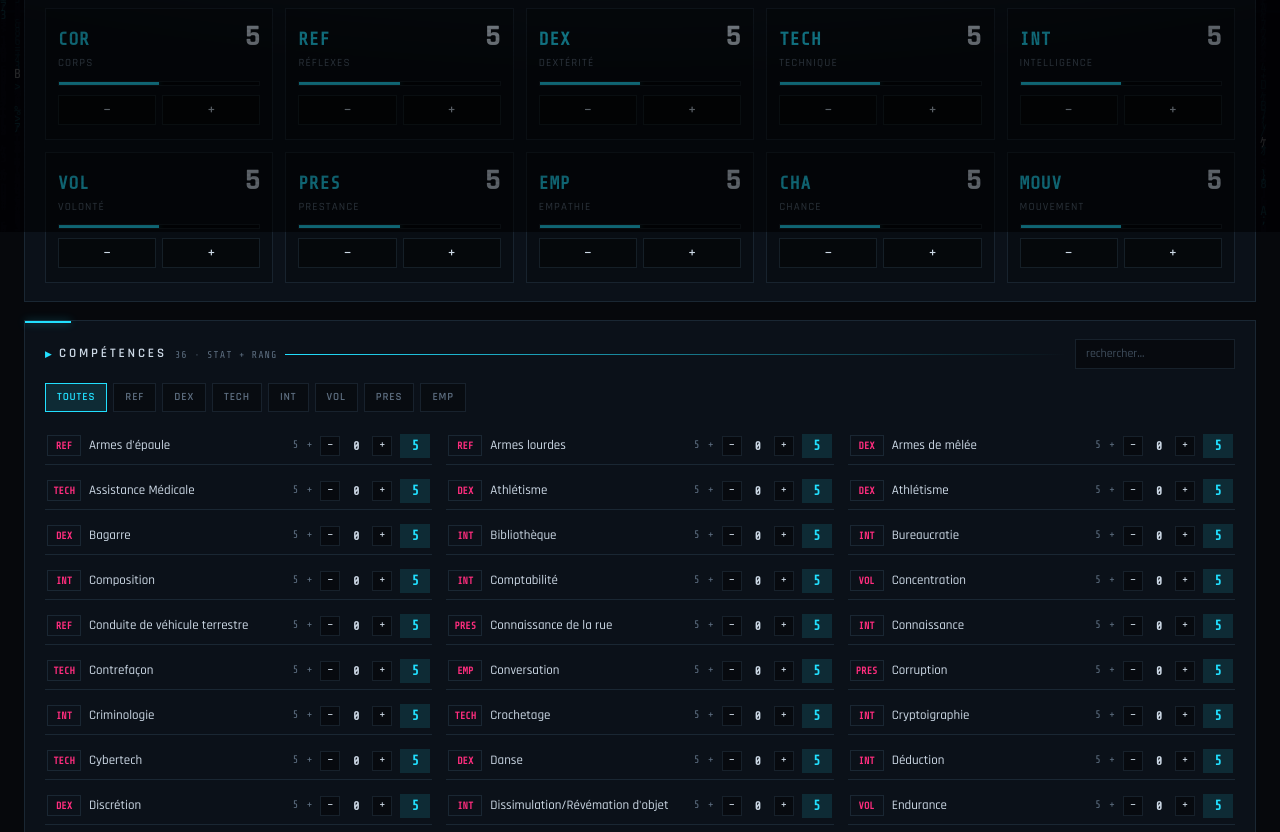
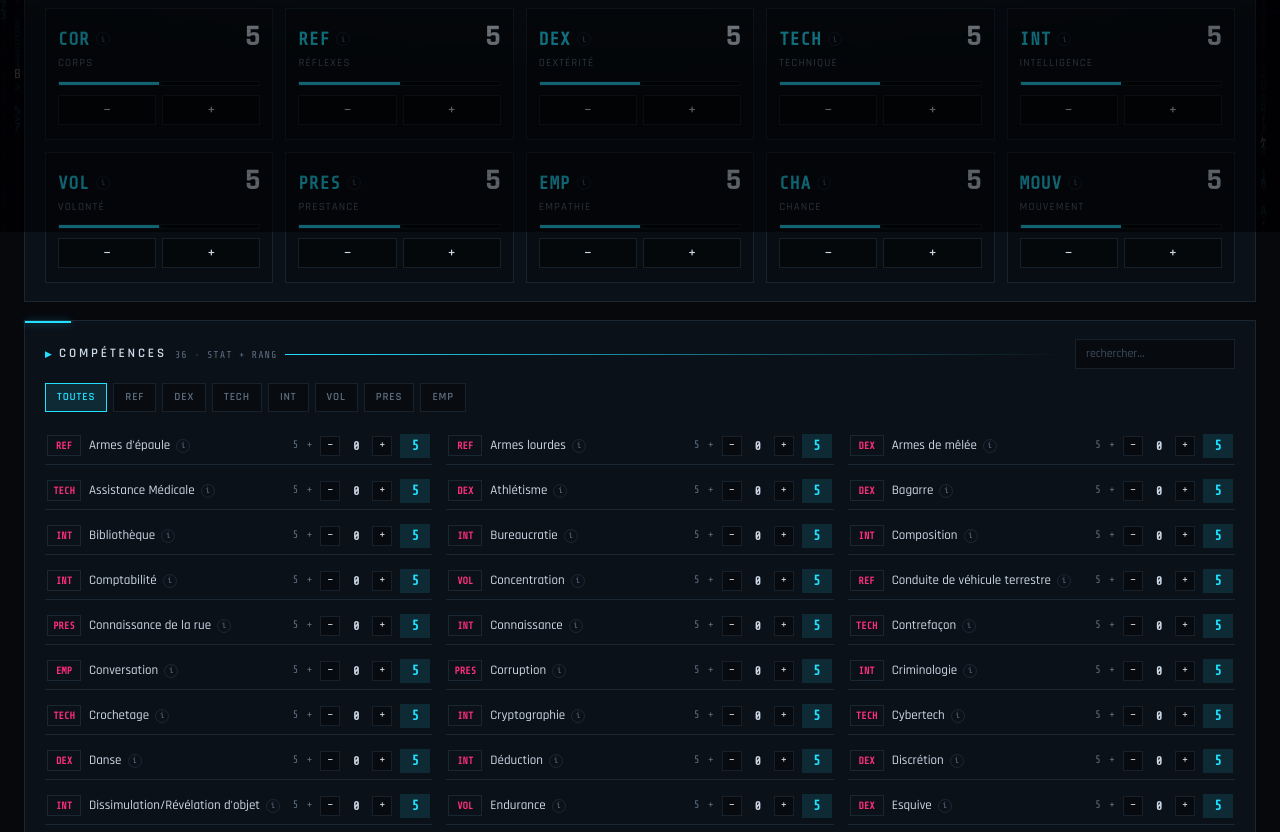
Before and after one commit to OlivierM53/Jdr-cyberpunk-app, a Vue app: page / in a window 1280 px wide. Shown: the part 568-1400 px from the top of the page. Built offline with nearby package versions, Linux system fonts and the light colour scheme.

Commit message:
add description

```diff
--- /dev/null
+++ b/src/components/InfoTooltip.vue
@@ -0,0 +1,20 @@
+<script setup lang="ts">
+defineProps<{ text: string }>()
+</script>
+
+<template>
+  <span class="group relative inline-flex">
+    <span
+      tabindex="0"
+      class="grid h-3.5 w-3.5 cursor-help place-items-center rounded-full border border-line font-mono text-[9px] leading-none text-dim outline-none group-hover:border-accent group-hover:text-accent group-focus-within:border-accent group-focus-within:text-accent"
+    >
+      i
+    </span>
+    <span
+      class="pointer-events-none absolute bottom-full left-1/2 z-20 mb-2 w-56 -translate-x-1/2 border border-accent bg-panel p-2 text-left font-display text-xs leading-snug text-txt opacity-0 transition-opacity duration-150 group-hover:opacity-100 group-focus-within:opacity-100"
+      style="box-shadow: 0 0 12px var(--color-accent-glow)"
+    >
+      {{ text }}
+    </span>
+  </span>
+</template>
--- a/src/components/SkillsPanel.vue
+++ b/src/components/SkillsPanel.vue
@@ -2,6 +2,7 @@
 import { computed, ref } from 'vue'
 import { useCharacterStore } from '@/stores/character'
 import { SKILLS, STAT_DEFS, type Stat } from '@/data/cyberpunk'
+import InfoTooltip from '@/components/InfoTooltip.vue'
 
 const store = useCharacterStore()
 const skillStat = ref('ALL')
@@ -17,11 +18,11 @@ const skillList = computed(() => {
     ([name, st]) =>
       (skillStat.value === 'ALL' || st === skillStat.value) &&
       (!q || name.toLowerCase().includes(q)),
-  ).map(([name, st]) => {
+  ).map(([name, st, description]) => {
     const base = store.char.stats[st] || 0
     const level = store.char.skills[name] || 0
     return {
-      name, statKey: st, base, level, total: base + level
+      name, statKey: st, base, level, total: base + level, description,
     }
   })
 })
@@ -58,9 +59,10 @@ const skillList = computed(() => {
         <span
           class="w-[34px] flex-none border border-line py-0.5 text-center font-mono text-[10px] font-bold text-accent-2">{{
             sk.statKey }}</span>
-        <span class="flex-1 font-display text-[13px] leading-tight font-medium text-txt">{{
-          sk.name
-        }}</span>
+        <span class="flex flex-1 items-center gap-1.5 font-display text-[13px] leading-tight font-medium text-txt">
+          {{ sk.name }}
+          <InfoTooltip :text="sk.description" />
+        </span>
         <span class="font-mono text-[11px] text-dim" title="base de stat">{{ sk.base }}</span>
         <span class="font-mono text-[11px] text-dim">+</span>
         <button
--- a/src/components/StatsPanel.vue
+++ b/src/components/StatsPanel.vue
@@ -1,6 +1,7 @@
 <script setup lang="ts">
 import { useCharacterStore } from '@/stores/character'
 import { STAT_DEFS } from '@/data/cyberpunk'
+import InfoTooltip from '@/components/InfoTooltip.vue'
 
 const store = useCharacterStore()
 </script>
@@ -28,7 +29,10 @@ const store = useCharacterStore()
         class="border border-line bg-black/25 p-3 pb-3.5"
       >
         <div class="flex items-baseline justify-between">
-          <span class="font-mono text-lg font-bold tracking-[0.05em] text-accent">{{ d.key }}</span>
+          <span class="flex items-center gap-1.5">
+            <span class="font-mono text-lg font-bold tracking-[0.05em] text-accent">{{ d.key }}</span>
+            <InfoTooltip :text="d.description" />
+          </span>
           <span class="font-display text-[30px] leading-none font-bold text-txt">{{
             store.char.stats[d.key]
           }}</span>
--- a/src/data/cyberpunk.ts
+++ b/src/data/cyberpunk.ts
@@ -1,6 +1,7 @@
 export interface StatDef {
   key: Stat;
   name: string;
+  description: string;
 }
 
 export type Stat =
@@ -16,66 +17,284 @@ export type Stat =
   | "CHA";
 
 export const STAT_DEFS: StatDef[] = [
-  { key: "COR", name: "Corps" },
-  { key: "REF", name: "Réflexes" },
-  { key: "DEX", name: "Dextérité" },
-  { key: "TECH", name: "Technique" },
-  { key: "INT", name: "Intelligence" },
-  { key: "VOL", name: "Volonté" },
-  { key: "PRES", name: "Prestance" },
-  { key: "EMP", name: "Empathie" },
-  { key: "CHA", name: "Chance" },
-  { key: "MOUV", name: "Mouvement" },
+  {
+    key: "COR",
+    name: "Corps",
+    description: "Votre force brute et votre endurance.",
+  },
+  {
+    key: "REF",
+    name: "Réflexes",
+    description:
+      "Évalue votre temps de réaction et votre agilité. Sert aussi pour tirer avec des armes à distance.",
+  },
+  {
+    key: "DEX",
+    name: "Dextérité",
+    description:
+      "Vos capacités athlétiques. Entre en jeu pour les attaques de mêlée et à mains nues.",
+  },
+  {
+    key: "TECH",
+    name: "Technique",
+    description: "Manipulation d'outils et d'instruments.",
+  },
+  {
+    key: "INT",
+    name: "Intelligence",
+    description:
+      "Montre à quel point vous êtes intelligent, malin et attentif.",
+  },
+  {
+    key: "VOL",
+    name: "Volonté",
+    description:
+      "Votre détermination, votre courage et votre capacité à surmonter l'adversité.",
+  },
+  {
+    key: "PRES",
+    name: "Prestance",
+    description: "Votre aptitude à impressionner les gens et à les influencer.",
+  },
+  {
+    key: "EMP",
+    name: "Empathie",
+    description:
+      "Votre faculté à vous lier à d'autres personnes et à prendre soin d'elles.",
+  },
+  {
+    key: "CHA",
+    name: "Chance",
+    description:
+      "Une caractéristique particulière. Voir Compter sur la Chance en page 5 pour plus de détails.",
+  },
+  {
+    key: "MOUV",
+    name: "Mouvement",
+    description:
+      "Votre vitesse de déplacement quand vous courez, sautez, nagez, etc.",
+  },
 ];
 
-export const SKILLS: [name: string, statKey: Stat][] = [
-  ["Armes d'épaule", "REF"],
-  ["Armes lourdes", "REF"],
-  ["Armes de mêlée", "DEX"],
-  ["Assistance Médicale", "TECH"],
-  ["Athlétisme", "DEX"],
-  ["Athlétisme", "DEX"],
-  ["Bagarre", "DEX"],
-  ["Bibliothèque", "INT"],
-  ["Bureaucratie", "INT"],
-  ["Composition", "INT"],
-  ["Comptabilité", "INT"],
-  ["Concentration", "VOL"],
-  ["Conduite de véhicule terrestre", "REF"],
-  ["Connaissance de la rue", "PRES"],
-  ["Connaissance", "INT"],
-  ["Contrefaçon", "TECH"],
-  ["Conversation", "EMP"],
-  ["Corruption", "PRES"],
-  ["Criminologie", "INT"],
-  ["Crochetage", "TECH"],
-  ["Cryptoigraphie", "INT"],
-  ["Cybertech", "TECH"],
-  ["Danse", "DEX"],
-  ["Déduction", "INT"],
-  ["Discrétion", "DEX"],
-  ["Dissimulation/Révémation d'objet", "INT"],
-  ["Endurance", "VOL"],
-  ["Esquive", "DEX"],
-  ["Gestion d'affaire", "INT"],
-  ["Guide local", "INT"],
-  ["Habillement et style", "PRES"],
-  ["Instrument", "TECH"],
-  ["Interrogatoire", "PRES"],
-  ["Jeu d'acteur", "PRES"],
-  ["Négoce", "PRES"],
-  ["Perception", "INT"],
-  ["Persuasion", "PRES"],
-  ["Photos et films", "TECH"],
-  ["Pickpocket", "TECH"],
-  ["Pistage", "INT"],
-  ["Pistolet", "REF"],
-  ["Premier secours", "TECH"],
-  ["Psychologie", "EMP"],
-  ["Résistance à la torture/aux drogues", "VOL"],
-  ["Sécurité Électronique", "TECH"],
-  ["Tactique", "INT"],
-  ["Tir automatique", "REF"],
+export const SKILLS: [name: string, statKey: Stat, description: string][] = [
+  [
+    "Armes d'épaule",
+    "REF",
+    "Tirer avec précision avec des armes comme les carabines et les fusils à pompe.",
+  ],
+  [
+    "Armes lourdes",
+    "REF",
+    "Tirer avec précision avec des armes à projectile encombrantes telles que des lance-grenades et des lance-roquettes.",
+  ],
+  ["Armes de mêlée", "DEX", "Se servir d'armes de mêlée."],
+  [
+    "Assistance Médicale",
+    "TECH",
+    "Appliquer des soins médicaux aux blessés pour stabiliser leur état et guérir les blessures critiques préoccupantes.",
+  ],
+  [
+    "Athlétisme",
+    "DEX",
+    "Les fondamentaux des activités sportives qu'on retrouve dans les programmes d'éducation physique et la musculation. Cette compétence sert aussi à manier des armes de jet.",
+  ],
+  [
+    "Bagarre",
+    "DEX",
+    "Se battre et effectuer des prises en usant de la force brute.",
+  ],
+  [
+    "Bibliothèque",
+    "INT",
+    "Effectuer des recherches dans des bases de données, le CitiNet, les collections de bibliothèques et autres sources d'information compilées pour obtenir des renseignements.",
+  ],
+  [
+    "Bureaucratie",
+    "INT",
+    "Savoir traiter avec les bureaucrates, connaître leur langage et les techniques pour les approcher, et extraire les informations qui transitent dans les administrations.",
+  ],
+  ["Composition", "INT", "Rédiger des chansons, des articles ou des fictions."],
+  [
+    "Comptabilité",
+    "INT",
+    "Tenir les comptes, savoir jongler avec les chiffres et effectuer les opérations comptables courantes.",
+  ],
+  [
+    "Concentration",
+    "VOL",
+    "La capacité à se concentrer, à ignorer les sources de distraction, à mobiliser sa mémoire et à contrôler ses réactions physiologiques.",
+  ],
+  [
+    "Conduite de véhicule terrestre",
+    "REF",
+    "Savoir piloter et manœuvrer des véhicules terrestres.",
+  ],
+  [
+    "Connaissance de la rue",
+    "PRES",
+    "Vous savez comment obtenir des biens de contrebande et des marchandises illégales, communiquer avec le monde du crime et éviter les ennuis dans les quartiers chauds.",
+  ],
+  [
+    "Connaissance",
+    "INT",
+    "Reflète votre niveau de connaissance dans des disciplines scolaires telles que la lecture, l'écriture, les principes mathématiques de base et l'histoire. Vous en savez assez pour vous débrouiller.",
+  ],
+  [
+    "Contrefaçon",
+    "TECH",
+    "Fabrication et détection de documents, d'œuvres d'art et de moyens d'identification falsifiés.",
+  ],
+  [
+    "Conversation",
+    "EMP",
+    "Grâce à cette compétence, vous soutirez des renseignements aux gens sous couvert d'une conversation anodine.",
+  ],
+  [
+    "Corruption",
+    "PRES",
+    "Vous évaluez le degré de corruptibilité des gens. Vous savez comment approcher votre interlocuteur et quelle somme lui proposer.",
+  ],
+  [
+    "Criminologie",
+    "INT",
+    "La capacité à trouver des indices grâce au relevé d'empreintes, aux tests balistiques, à l'analyse de preuves et aux recherches dans les fichiers et les enregistrements de la police.",
+  ],
+  [
+    "Crochetage",
+    "TECH",
+    "Crochetage de serrures dépourvues de protection électronique et désamorçage de mesures de sécurité non électroniques.",
+  ],
+  ["Cryptographie", "INT", "Savoir déchiffrer et crypter des messages."],
+  [
+    "Cybertech",
+    "TECH",
+    "Identifier, comprendre et réparer des implants cybernétiques.",
+  ],
+  [
+    "Danse",
+    "DEX",
+    "Exécuter des chorégraphies dans une boîte de nuit ou sur scène.",
+  ],
+  [
+    "Déduction",
+    "INT",
+    "Établir une conclusion qui ne saute pas aux yeux à partir d'un faisceau d'indices.",
+  ],
+  [
+    "Discrétion",
+    "DEX",
+    "La capacité à se mouvoir sans faire de bruit, à se cacher, agir en catimini ou à éviter de se faire repérer. Pour détecter votre présence, les autres personnages peuvent faire appel à la compétence Perception.",
+  ],
+  [
+    "Dissimulation/Révélation d'objet",
+    "INT",
+    "La capacité à soustraire des objets à la vue et retrouver des éléments cachés. On utilise cette compétence pour dissimuler ses armes sous ses vêtements et déceler les armes dissimulées.",
+  ],
+  [
+    "Endurance",
+    "VOL",
+    "La capacité à endurer les privations et les conditions de vie dans des environnements hostiles.",
+  ],
+  [
+    "Esquive",
+    "DEX",
+    "Esquiver les coups lorsqu'on vous attaque au corps à corps.",
+  ],
+  [
+    "Gestion d'affaires",
+    "INT",
+    "Connaître le b.-a.-ba de l'entrepreneuriat tel que la loi de l'offre et de la demande, le management des employés, l'approvisionnement, la vente et le marketing.",
+  ],
+  [
+    "Guide local",
+    "INT",
+    "La connaissance que vous avez de Night City, de ses quartiers et de ses conventions.",
+  ],
+  [
+    "Habillement et style",
+    "PRES",
+    "Savoir quels vêtements porter à quelle occasion et comment paraître cool même dans une tenue informe.",
+  ],
+  [
+    "Instrument",
+    "TECH",
+    "Savoir jouer d'un instrument à un niveau professionnel. Inclut également les performances vocales, c'est-à-dire le chant.",
+  ],
+  [
+    "Interrogatoire",
+    "PRES",
+    "Vous savez obtenir des informations par la force.",
+  ],
+  [
+    "Jeu d'acteur",
+    "PRES",
+    "Savoir jouer un rôle, se déguiser afin de passer pour un personnage fictif ou réel, feindre des émotions et des humeurs.",
+  ],
+  [
+    "Négoce",
+    "PRES",
+    "Conclure des affaires intéressantes avec des vendeurs ou des acheteurs.",
+  ],
+  [
+    "Perception",
+    "INT",
+    "La capacité à observer, percevoir les détails, déceler des éléments cachés comme des indices, des pièges ou des personnages qui se dissimulent en exploitant la compétence Dissimulation/Révélation d'objet.",
+  ],
+  [
+    "Persuasion",
+    "PRES",
+    "La capacité à convaincre, persuader ou influencer d'autres personnes. Elle vous permet aussi de pousser les gens à suivre vos directives.",
+  ],
+  [
+    "Photos et films",
+    "TECH",
+    "Prendre des photographies, produire des vidéos ou des programmes de danse sensorielle.",
+  ],
+  [
+    "Pickpocket",
+    "TECH",
+    "Récupérer discrètement des objets que les gens conservent sur eux et commettre des vols à l'étalage sans se faire prendre.",
+  ],
+  [
+    "Pistage",
+    "INT",
+    "Savoir suivre une piste en analysant les empreintes et autres traces de passage.",
+  ],
+  [
+    "Pistolet",
+    "REF",
+    "Tirer avec précision avec des armes à projectile tenues à une main.",
+  ],
+  [
+    "Premiers secours",
+    "TECH",
+    "Appliquer des soins médicaux aux personnes blessées pour leur éviter la mort en traitant les blessures les moins graves.",
+  ],
+  [
+    "Psychologie",
+    "EMP",
+    "La capacité à déchiffrer les expressions et le langage corporel des gens, afin de deviner leur humeur et discerner les mensonges éventuels.",
+  ],
+  [
+    "Résistance à la torture/aux drogues",
+    "VOL",
+    "Votre tolérance à la douleur causée par les interrogatoires musclés, la torture ou les drogues.",
+  ],
+  [
+    "Sécurité Électronique",
+    "TECH",
+    "Identifier, comprendre, réparer, pirater et installer des appareils électroniques complexes, parmi lesquels les ordinateurs, les cyberconsoles, le matériel électronique personnel et les systèmes de sécurité électronique.",
+  ],
+  [
+    "Tactique",
+    "INT",
+    "Savoir diriger des troupes efficacement lors d'un affrontement à grande échelle. Un personnage doté de cette capacité sait mener une bataille et jauger les réactions des forces adverses.",
+  ],
+  [
+    "Tir automatique",
+    "REF",
+    "Tenir sa cible en joue avec une arme en mode automatique malgré le recul.",
+  ],
 ];
 
 export interface BgFieldDef {
```
